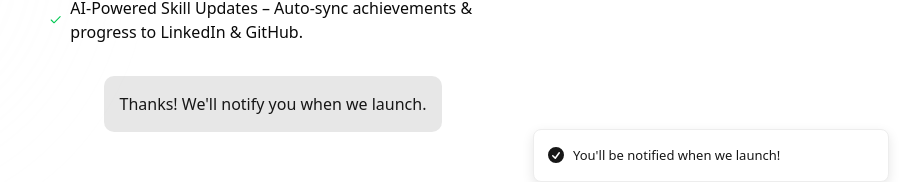
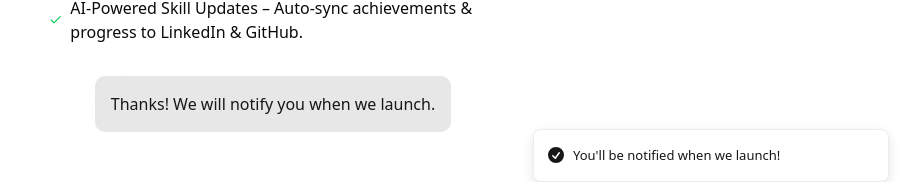
Before and after one commit to coderwithsense/zeroeffort, a Next.js app: page /dashboard in a window 1280 px wide. Both pictures are taken after typing "name@example.com" into the empty fields and a click on the button "Notify me". Shown: the part 594-776 px from the top of the page, without its empty margins (367-1280 px from the left). Built offline with nearby package versions, Linux system fonts and the light colour scheme.

Commit message:
build errors

```diff
--- a/src/app/dashboard/page.tsx
+++ b/src/app/dashboard/page.tsx
@@ -1,7 +1,7 @@
 "use client";
 import React, { useState, useEffect } from "react";
 import { motion } from "framer-motion";
-import { Sparkles, ArrowRight, Github, Check } from "lucide-react";
+import { ArrowRight, Check } from "lucide-react";
 import { Input } from "@/components/ui/input";
 import { Button } from "@/components/ui/button";
 import { toast } from "sonner";
@@ -202,7 +202,7 @@ const ComingSoon = () => {
             animate={{ opacity: 1, scale: 1 }}
             transition={{ duration: 0.5 }}
           >
-            <p>Thanks! We'll notify you when we launch.</p>
+            <p>Thanks! We will notify you when we launch.</p>
           </motion.div>
         )}
       </motion.div>
--- a/src/app/page.tsx
+++ b/src/app/page.tsx
@@ -10,7 +10,6 @@ import {
   CalendarDays,
   ChevronRight,
   Check,
-  Star,
   Zap,
   MousePointerClick,
   Search,
@@ -53,6 +52,7 @@ const Index = () => {
         "You've been added to our waitlist. We'll notify you when we launch!"
       );
     } catch (error) {
+      console.log(error)
       toast.error(
         "There was an error adding you to the waitlist. Please try again."
       );
@@ -73,6 +73,7 @@ const Index = () => {
         router.push("/sign-up");
       }
     } catch (error) {
+      console.log(error)
       toast.error("There was an error. Please try again.");
     }
   };
--- a/src/lib/api.ts
+++ b/src/lib/api.ts
@@ -39,7 +39,7 @@ export const saveUserData = async (userId: string, email: string) => {
 
     if (!existingUser) {
       await prisma.user.create({
-        data: { id: userId, email }
+        data: { clerkId: userId, email }
       });
     }
 
```
